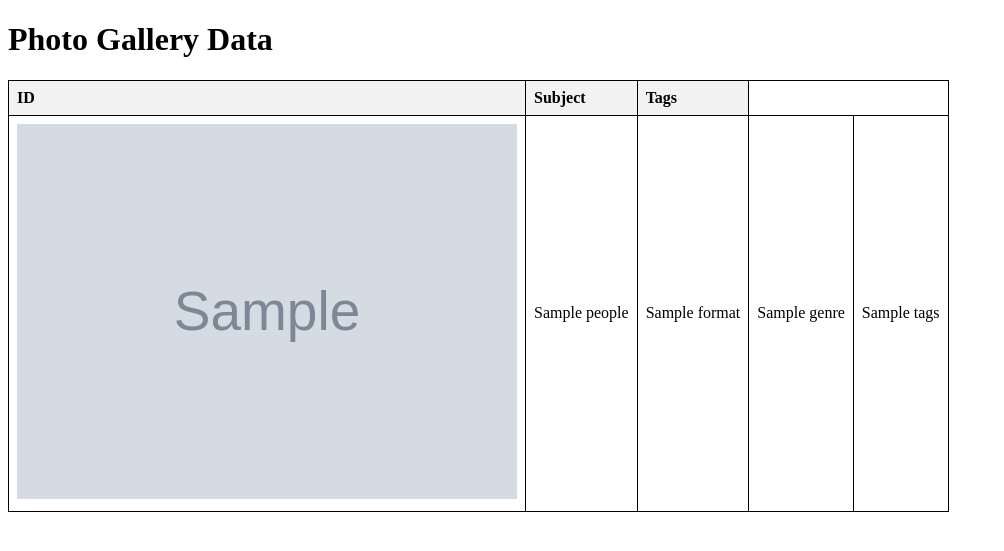
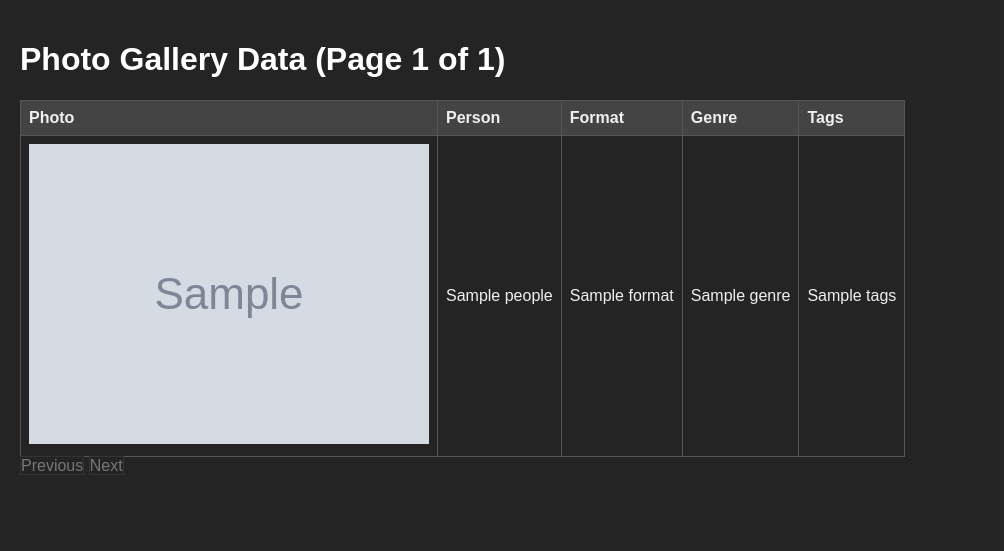
Before and after one commit to plutovman/mediabrowser, a Python web app: template templates/index.html in a window 1280 px wide. Shown: the top 551 px of the page, without its empty margins (0-1004 px from the left). Run offline with Jinja, Linux system fonts and the light colour scheme; the template is opened without the code that fills it: most values are stand-ins (such as "Sample title", 1, 10 or a date in 2020); grey boxes marked "Sample" are stand-in pictures.

Commit message:
added pagination

```diff
--- a/templates/index.html
+++ b/templates/index.html
@@ -3,26 +3,65 @@
 <head>
     <meta charset="UTF-8">
     <title>Photo Database Results</title>
+
     <style>
+        /* Change the entire page background and default text color */
+        body {
+            background-color: #242424; /* Very dark grey background */
+            color: #f0f0f0;            /* Light grey/white text for contrast */
+            font-family: Arial, sans-serif;
+            margin: 0;
+            padding: 20px;
+        }
+
         table, th, td {
-            border: 1px solid black;
+            border: 1px solid #555;    /* Change border color to contrast with dark bg */
             border-collapse: collapse;
             padding: 8px;
             text-align: left;
         }
+
         th {
-            background-color: #f2f2f2;
+            background-color: #444;    /* Slightly lighter grey for table headers */
+        }
+
+        .thumbnail {
+            width: 400px;
+            height: auto;
+        }
+
+        .pagination a {
+            margin: 0 5px;
+            padding: 5px 10px;
+            border: 1px solid #555;
+            text-decoration: none;
+            color: #4da6ff; /* Blue color for links to stand out */
+        }
+
+        .pagination .disabled {
+            color: #777; /* Dim disabled links */
+            pointer-events: none;
+            cursor: default;
+            border: 1px solid #333;
+        }
+
+        h1 {
+            color: #ffffff; /* Ensure main heading is bright white */
         }
     </style>
+
 </head>
+
 <body>
-    <h1>Photo Gallery Data</h1>
+    <h1>Photo Gallery Data (Page {{ page }} of {{ total_pages }})</h1>
 
     <table>
         <thead>
             <tr>
-                <th>ID</th>
-                <th>Subject</th>
+                <th>Photo</th>
+                <th>Person</th>
+                <th>Format</th>
+                <th>Genre</th>
                 <th>Tags</th>
             </tr>
         </thead>
@@ -33,7 +72,6 @@
                 <td>
                     <img src="{{ url_for('static', filename='people/ig/people_known/' + photo['file']) }}"
                          alt="{{ photo['file'] }}"
-                         width="500"
                          class="thumbnail">
                 </td>
                 <td>{{ photo['people'] }}</td>
@@ -44,5 +82,21 @@
             {% endfor %}
         </tbody>
     </table>
+
+    <!-- Pagination Controls -->
+    <div class="pagination">
+        {% if page > 1 %}
+            <a href="{{ url_for('index', page=page - 1) }}">Previous</a>
+        {% else %}
+            <span class="disabled">Previous</span>
+        {% endif %}
+
+        {% if page < total_pages %}
+            <a href="{{ url_for('index', page=page + 1) }}">Next</a>
+        {% else %}
+            <span class="disabled">Next</span>
+        {% endif %}
+    </div>
+
 </body>
 </html>
```
Also changed, not shown: main.py (+51 -4 lines).
